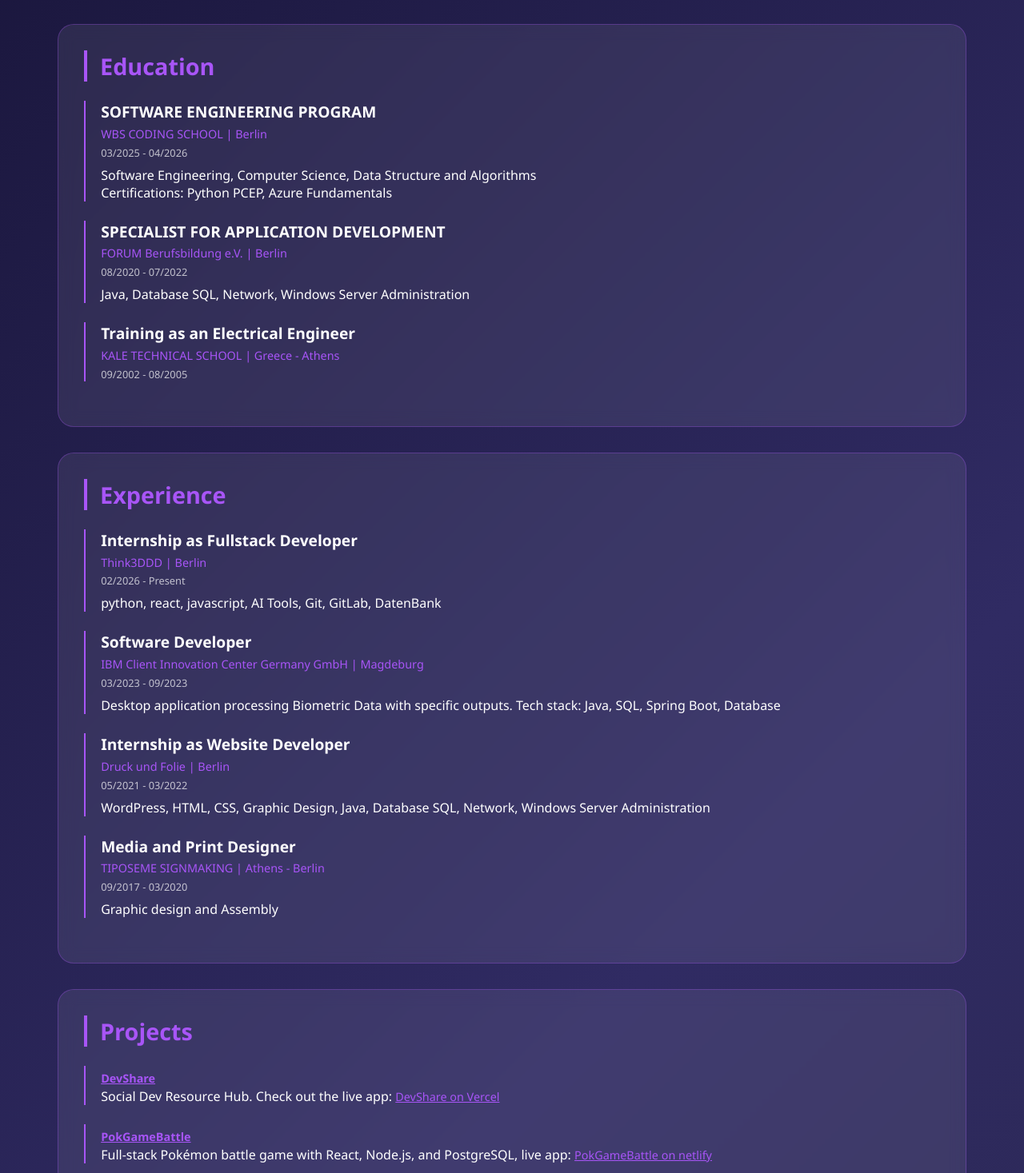
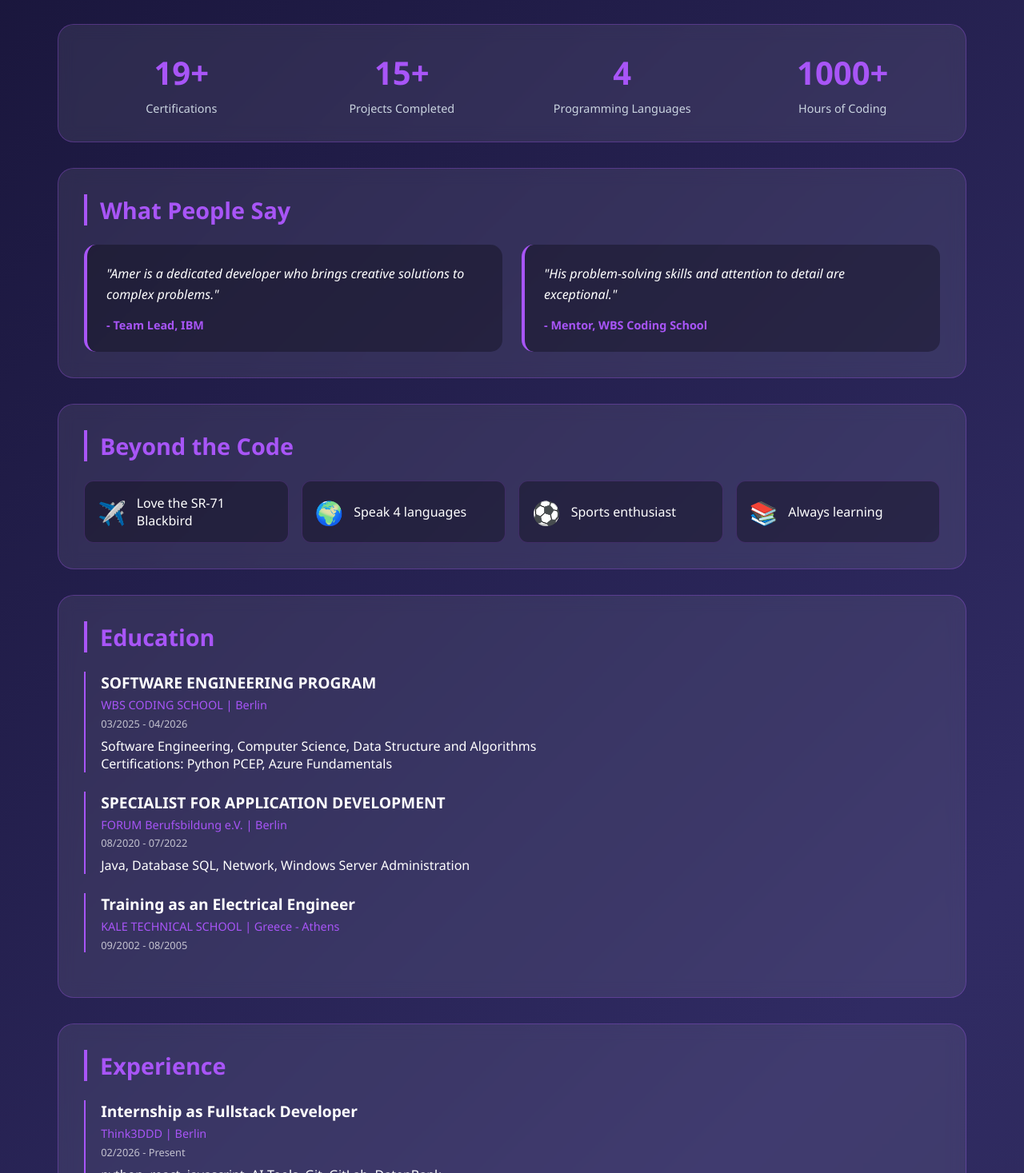
Before and after one commit to Al-Amer/my-personal-website-, a React (Create React App) app: page / in a window 1280 px wide. Shown: the part 1243-2710 px from the top of the page at 80% size. Built offline with nearby package versions, Linux system fonts and the light colour scheme.

Commit message:
add new desigen

```diff
--- a/src/App.css
+++ b/src/App.css
@@ -1253,3 +1253,260 @@ section {
     opacity: 1;
   }
 }
+/* Statistics Section */
+.stats-container {
+  display: flex;
+  justify-content: space-around;
+  flex-wrap: wrap;
+  gap: 2rem;
+  text-align: center;
+}
+
+.stat-item {
+  flex: 1;
+  min-width: 120px;
+}
+
+.stat-number {
+  font-size: 2.5rem;
+  font-weight: bold;
+  color: #a855f7;
+  margin-bottom: 0.5rem;
+}
+
+.stat-label {
+  font-size: 0.9rem;
+  color: #cbd5e1;
+}
+
+/* Fun Facts */
+.fun-facts-grid {
+  display: grid;
+  grid-template-columns: repeat(auto-fit, minmax(200px, 1fr));
+  gap: 1rem;
+}
+
+.fun-fact {
+  background: rgba(0, 0, 0, 0.3);
+  padding: 1rem;
+  border-radius: 12px;
+  display: flex;
+  align-items: center;
+  gap: 0.8rem;
+  transition: all 0.3s ease;
+  border: 1px solid rgba(168, 85, 247, 0.2);
+}
+
+.fun-fact:hover {
+  transform: translateY(-3px);
+  border-color: #a855f7;
+}
+
+.fun-icon {
+  font-size: 1.8rem;
+}
+
+/* Featured Project */
+.featured {
+  background: linear-gradient(135deg, rgba(168,85,247,0.1), rgba(0,0,0,0.4));
+  border: 2px solid #a855f7;
+}
+
+.featured-content {
+  text-align: center;
+  padding: 1rem;
+}
+
+.featured-content h3 {
+  font-size: 1.5rem;
+  color: #a855f7;
+  margin-bottom: 1rem;
+}
+
+.featured-links {
+  display: flex;
+  gap: 1rem;
+  justify-content: center;
+  margin-top: 1rem;
+}
+
+.featured-links a {
+  color: white;
+  text-decoration: none;
+  padding: 0.5rem 1.5rem;
+  border-radius: 25px;
+  background: rgba(168, 85, 247, 0.3);
+  transition: all 0.3s ease;
+}
+
+.featured-links a:hover {
+  background: #a855f7;
+  transform: translateY(-2px);
+}
+
+/* Testimonials */
+.testimonial-grid {
+  display: grid;
+  grid-template-columns: repeat(auto-fit, minmax(280px, 1fr));
+  gap: 1.5rem;
+}
+
+.testimonial {
+  background: rgba(0, 0, 0, 0.3);
+  padding: 1.5rem;
+  border-radius: 15px;
+  border-left: 4px solid #a855f7;
+}
+
+.testimonial p {
+  font-style: italic;
+  margin-bottom: 1rem;
+  line-height: 1.6;
+}
+
+.testimonial h4 {
+  color: #a855f7;
+  font-size: 0.9rem;
+}
+
+/* Tech Cloud */
+.tech-cloud {
+  display: flex;
+  flex-wrap: wrap;
+  gap: 1rem;
+  justify-content: center;
+  padding: 1rem;
+}
+
+.tech-badge {
+  background: rgba(168, 85, 247, 0.2);
+  padding: 0.5rem 1.2rem;
+  border-radius: 30px;
+  font-size: 0.9rem;
+  transition: all 0.3s ease;
+  border: 1px solid rgba(168, 85, 247, 0.3);
+}
+
+.tech-badge:hover {
+  transform: scale(1.05);
+  background: #a855f7;
+  border-color: #a855f7;
+}
+/* Projects Grid - Matching Featured Project Style */
+.projects-grid {
+  display: grid;
+  grid-template-columns: repeat(auto-fit, minmax(320px, 1fr));
+  gap: 1.5rem;
+  margin-top: 1rem;
+}
+
+.project-card {
+  background: rgba(0, 0, 0, 0.3);
+  border-radius: 15px;
+  padding: 1.5rem;
+  transition: all 0.3s ease;
+  border: 1px solid rgba(168, 85, 247, 0.2);
+  position: relative;
+  overflow: hidden;
+}
+
+.project-card::before {
+  content: '';
+  position: absolute;
+  top: 0;
+  left: -100%;
+  width: 100%;
+  height: 100%;
+  background: linear-gradient(90deg, transparent, rgba(168, 85, 247, 0.1), transparent);
+  transition: left 0.5s ease;
+}
+
+.project-card:hover::before {
+  left: 100%;
+}
+
+.project-card:hover {
+  transform: translateY(-5px);
+  border-color: #a855f7;
+  box-shadow: 0 10px 30px rgba(168, 85, 247, 0.2);
+  background: rgba(168, 85, 247, 0.05);
+}
+
+.project-card h3 {
+  font-size: 1.3rem;
+  color: #a855f7;
+  margin-bottom: 0.8rem;
+  display: flex;
+  align-items: center;
+  gap: 0.5rem;
+}
+
+.project-card h3::before {
+  content: '💻';
+  font-size: 1.2rem;
+}
+
+.project-card p {
+  color: #cbd5e1;
+  font-size: 0.9rem;
+  line-height: 1.5;
+  margin-bottom: 1rem;
+}
+
+.project-links {
+  display: flex;
+  gap: 1rem;
+  flex-wrap: wrap;
+  margin-top: 0.5rem;
+}
+
+.project-links a {
+  color: white;
+  text-decoration: none;
+  padding: 0.4rem 1rem;
+  border-radius: 20px;
+  background: rgba(168, 85, 247, 0.2);
+  transition: all 0.3s ease;
+  font-size: 0.8rem;
+  display: inline-flex;
+  align-items: center;
+  gap: 0.3rem;
+}
+
+.project-links a:first-child::before {
+  content: '📂';
+}
+
+.project-links a:last-child::before {
+  content: '🔗';
+}
+
+.project-links a:hover {
+  background: #a855f7;
+  transform: translateY(-2px);
+  box-shadow: 0 5px 15px rgba(168, 85, 247, 0.4);
+}
+
+/* Optional: Add different icons for different project types */
+.project-card:nth-child(1) h3::before { content: '🌐'; }
+.project-card:nth-child(2) h3::before { content: '🎮'; }
+.project-card:nth-child(3) h3::before { content: '📐'; }
+.project-card:nth-child(4) h3::before { content: '🎙️'; }
+.project-card:nth-child(5) h3::before { content: '👾'; }
+.project-card:nth-child(6) h3::before { content: '📊'; }
+
+/* Responsive */
+@media (max-width: 768px) {
+  .projects-grid {
+    grid-template-columns: 1fr;
+    gap: 1rem;
+  }
+
+  .project-card {
+    padding: 1.2rem;
+  }
+
+  .project-card h3 {
+    font-size: 1.1rem;
+  }
+}
--- a/src/App.js
+++ b/src/App.js
@@ -31,9 +31,9 @@ function App() {
     { id: 19, name: 'Google', image: 'ZertifikatGoogleZukunftswerkstat.png' },
   ];
 
-  const openModal = (cert) => {
-    setSelectedCert(cert);
-  };
+  // const openModal = (cert) => {
+  //   setSelectedCert(cert);
+  // };
 
   const closeModal = () => {
     setSelectedCert(null);
@@ -48,17 +48,17 @@ function App() {
 
   const scrollContainerRef = useRef(null);
 
-  const scrollLeft = () => {
-    if (scrollContainerRef.current) {
-      scrollContainerRef.current.scrollBy({ left: -300, behavior: 'smooth' });
-    }
-  };
+  // const scrollLeft = () => {
+  //   if (scrollContainerRef.current) {
+  //     scrollContainerRef.current.scrollBy({ left: -300, behavior: 'smooth' });
+  //   }
+  // };
 
-  const scrollRight = () => {
-    if (scrollContainerRef.current) {
-      scrollContainerRef.current.scrollBy({ left: 300, behavior: 'smooth' });
-    }
-  };
+  // const scrollRight = () => {
+  //   if (scrollContainerRef.current) {
+  //     scrollContainerRef.current.scrollBy({ left: 300, behavior: 'smooth' });
+  //   }
+  // };
 
   useEffect(() => {
     const container = scrollContainerRef.current;
@@ -135,6 +135,64 @@ function App() {
             <p>I am an enthusiastic junior software engineer with a passion for problem solving and a solid foundation in software development methodologies, eager to contribute to innovative projects and grow within a dynamic organization. Based in Berlin with international experience across Greece and Germany, I bring diverse perspectives to every project.</p>
           </div>
         </section>
+        <section id="stats">
+          <div className="card stats-container">
+            <div className="stat-item">
+              <div className="stat-number">19+</div>
+              <div className="stat-label">Certifications</div>
+            </div>
+            <div className="stat-item">
+              <div className="stat-number">15+</div>
+              <div className="stat-label">Projects Completed</div>
+            </div>
+            <div className="stat-item">
+              <div className="stat-number">4</div>
+              <div className="stat-label">Programming Languages</div>
+            </div>
+            <div className="stat-item">
+              <div className="stat-number">1000+</div>
+              <div className="stat-label">Hours of Coding</div>
+            </div>
+          </div>
+        </section>
+        <section id="testimonials">
+          <div className="card">
+            <h2 className="section-title">What People Say</h2>
+            <div className="testimonial-grid">
+              <div className="testimonial">
+                <p>"Amer is a dedicated developer who brings creative solutions to complex problems."</p>
+                <h4>- Team Lead, IBM</h4>
+              </div>
+              <div className="testimonial">
+                <p>"His problem-solving skills and attention to detail are exceptional."</p>
+                <h4>- Mentor, WBS Coding School</h4>
+              </div>
+            </div>
+          </div>
+        </section>
+        <section id="fun-facts">
+          <div className="card">
+            <h2 className="section-title">Beyond the Code</h2>
+            <div className="fun-facts-grid">
+              <div className="fun-fact">
+                <span className="fun-icon">✈️</span>
+                <span>Love the SR-71 Blackbird</span>
+              </div>
+              <div className="fun-fact">
+                <span className="fun-icon">🌍</span>
+                <span>Speak 4 languages</span>
+              </div>
+              <div className="fun-fact">
+                <span className="fun-icon">⚽</span>
+                <span>Sports enthusiast</span>
+              </div>
+              <div className="fun-fact">
+                <span className="fun-icon">📚</span>
+                <span>Always learning</span>
+              </div>
+            </div>
+          </div>
+        </section>
 
         <section id="education">
           <div className="card">
@@ -192,30 +250,57 @@ function App() {
 
         <section id="projects">
           <div className="card">
-            <h2 className="section-title">Projects</h2>
-            <div className="timeline-item">
-              <div className="timeline-title"><a href='https://github.com/Al-Amer/devshare' className='timeline-subtitle'>DevShare</a></div>
-              <p>Social Dev Resource Hub. Check out the live app: <a href='https://devshare-two.vercel.app' className='timeline-subtitle'>DevShare on Vercel</a></p>
-            </div>
-            <div className="timeline-item">
-              <div className="timeline-title"><a href='https://github.com/Al-Amer/PokGameBattle.git' className='timeline-subtitle'>PokGameBattle</a></div>
-              <p>Full-stack Pokémon battle game with React, Node.js, and PostgreSQL, live app: <a href='https://pokemonbattel.netlify.app' className='timeline-subtitle'>PokGameBattle on netlify</a></p>
-            </div>
-            <div className="timeline-item">
-              <div className="timeline-title"><a href='https://github.com/Al-Amer/Cutting-Calculator' className='timeline-subtitle'>CuttingCalculator</a></div>
-              <p>Android app written on Android Studio using Java for measuring metal.</p>
-            </div>
-            <div className="timeline-item">
-              <div className="timeline-title"><a href='https://github.com/Al-Amer/SpeakFun' className='timeline-subtitle'>SpeakFUn</a></div>
-              <p>Android application written in Java implementing voice-to-text features.</p>
-            </div>
-            <div className="timeline-item">
-              <div className="timeline-title"><a href='https://github.com/Al-Amer/Space-Invaders' className='timeline-subtitle'>Space Invaders</a></div>
-              <p>Classic shoot-'em-up game recreation.</p>
-            </div>
-            <div className="timeline-item">
-              <div className="timeline-title"><a href='https://github.com/Al-Amer/WBS-GroupProject05-ChallengeTracker' className='timeline-subtitle'>ChallengeTracker</a></div>
-              <p>Platform to create and join challenges, track daily progress.</p>
+            <h2 className="section-title">🚀 Projects</h2>
+            <div className="projects-grid">
+              <div className="project-card">
+                <h3>DevShare</h3>
+                <p>Social Dev Resource Hub - Share and discover development resources</p>
+                <div className="project-links">
+                  <a href="https://github.com/Al-Amer/devshare" target="_blank" rel="noopener noreferrer">GitHub</a>
+                  <a href="https://devshare-two.vercel.app" target="_blank" rel="noopener noreferrer">Live Demo</a>
+                </div>
+              </div>
+
+              <div className="project-card">
+                <h3>PokGameBattle</h3>
+                <p>Full-stack Pokémon battle game with React, Node.js, and PostgreSQL</p>
+                <div className="project-links">
+                  <a href="https://github.com/Al-Amer/PokGameBattle.git" target="_blank" rel="noopener noreferrer">GitHub</a>
+                  <a href="https://pokemonbattel.netlify.app" target="_blank" rel="noopener noreferrer">Live Demo</a>
+                </div>
+              </div>
+
+              <div className="project-card">
+                <h3>CuttingCalculator</h3>
+                <p>Android app written on Android Studio using Java for measuring metal</p>
+                <div className="project-links">
+                  <a href="https://github.com/Al-Amer/Cutting-Calculator" target="_blank" rel="noopener noreferrer">GitHub</a>
+                </div>
+              </div>
+
+              <div className="project-card">
+                <h3>SpeakFUn</h3>
+                <p>Android application written in Java implementing voice-to-text features</p>
+                <div className="project-links">
+                  <a href="https://github.com/Al-Amer/SpeakFun" target="_blank" rel="noopener noreferrer">GitHub</a>
+                </div>
+              </div>
+
+              <div className="project-card">
+                <h3>Space Invaders</h3>
+                <p>Classic shoot-'em-up game recreation</p>
+                <div className="project-links">
+                  <a href="https://github.com/Al-Amer/Space-Invaders" target="_blank" rel="noopener noreferrer">GitHub</a>
+                </div>
+              </div>
+
+              <div className="project-card">
+                <h3>ChallengeTracker</h3>
+                <p>Platform to create and join challenges, track daily progress</p>
+                <div className="project-links">
+                  <a href="https://github.com/Al-Amer/WBS-GroupProject05-ChallengeTracker" target="_blank" rel="noopener noreferrer">GitHub</a>
+                </div>
+              </div>
             </div>
           </div>
         </section>
```
